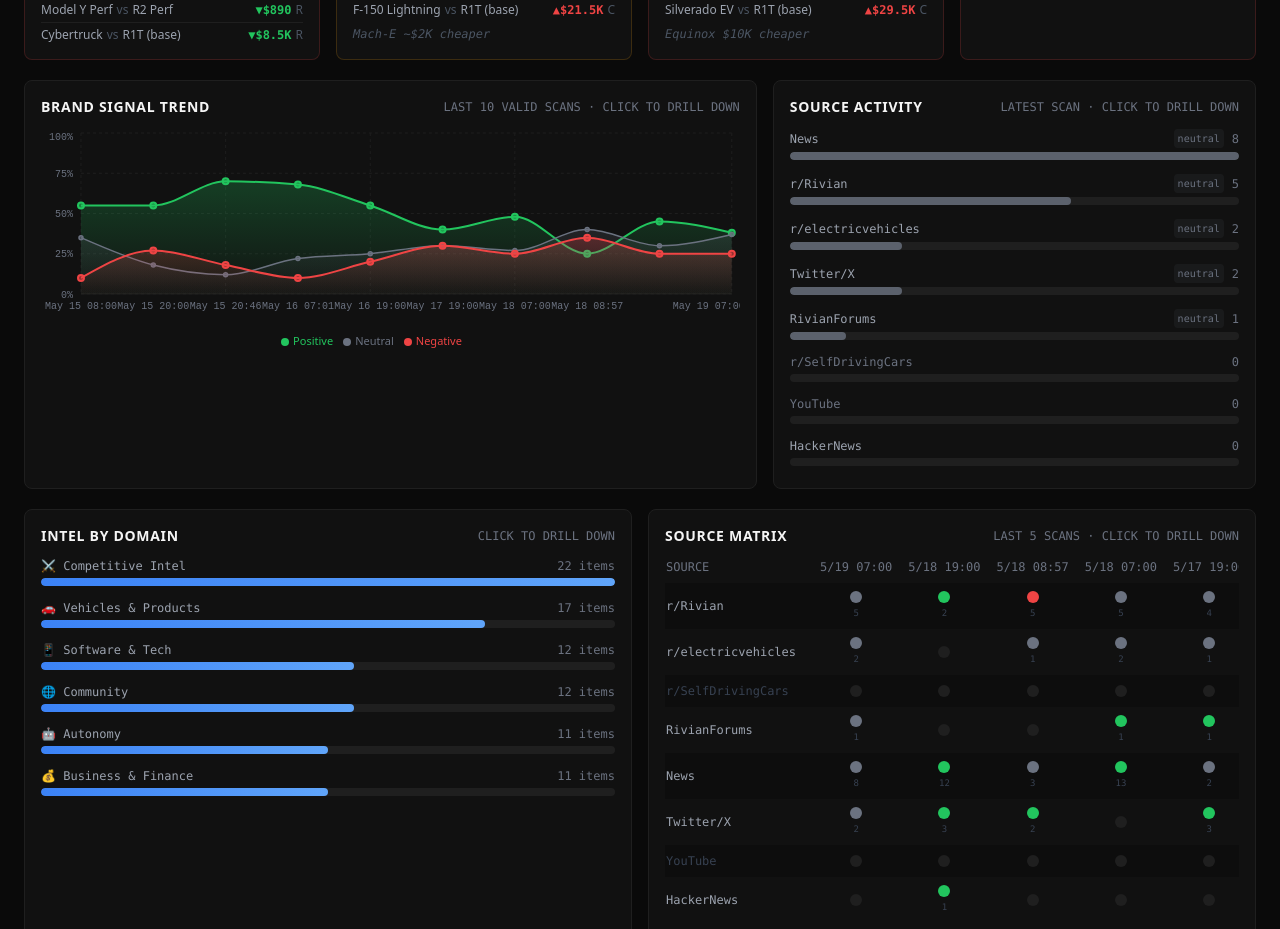
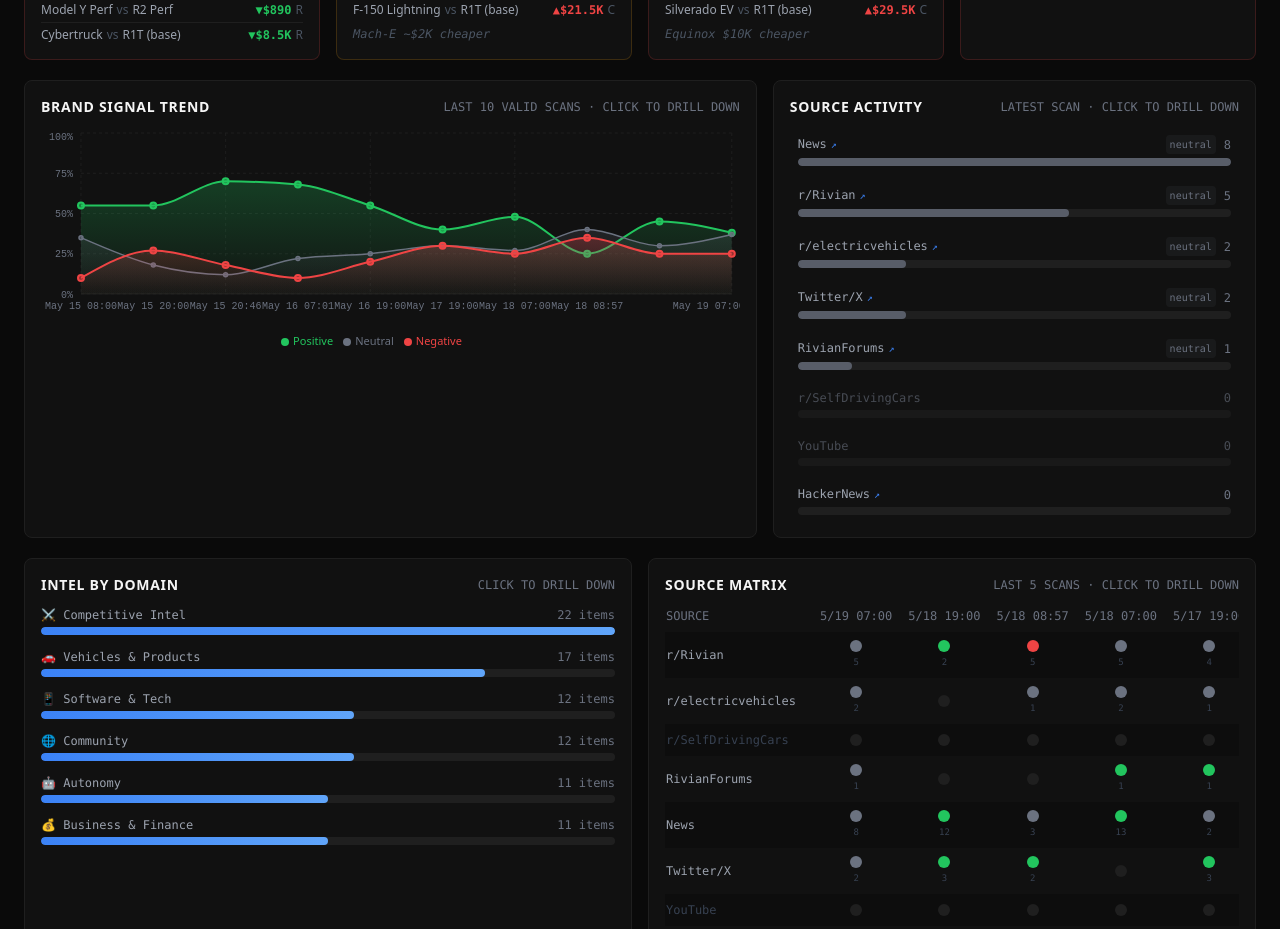
Before and after one commit to osunick/rivian-dashboard, a Next.js app: page / in a window 1280 px wide. Shown: the part 980-1909 px from the top of the page. Built offline with nearby package versions, Linux system fonts and the light colour scheme.

Commit message:
fix: portal-based ThemeModal + div click handler for source activity drill-downs

```diff
--- a/components/SourceActivityChart.tsx
+++ b/components/SourceActivityChart.tsx
@@ -48,19 +48,20 @@
         {sorted.map(entry => {
           const label = SOURCE_LABELS[entry.source as SourceKey] ?? entry.source;
           const color = sentimentColor(entry.sentiment);
-          const hasItems = itemsMap && (itemsMap[entry.source]?.length ?? 0) > 0;
+          const items = itemsMap?.[entry.source] ?? [];
+          const hasItems = items.length > 0;
           const pct = (entry.found / max) * 100;
 
           return (
-            <button
+            <div
               key={entry.source}
-              onClick={() => hasItems && setActive({ source: entry.source, label })}
-              className={`w-full text-left group ${hasItems ? 'cursor-pointer' : 'cursor-default'}`}
-              disabled={!hasItems}
+              onClick={() => { if (hasItems) setActive({ source: entry.source, label }); }}
+              className={`rounded-md px-2 py-1.5 transition-colors ${hasItems ? 'cursor-pointer hover:bg-[#1A1A1A]' : 'cursor-default opacity-60'}`}
             >
               <div className="flex items-center justify-between mb-1">
-                <span className={`text-xs font-mono transition-colors ${hasItems ? 'text-[#9CA3AF] group-hover:text-[#F5F5F5]' : 'text-[#6B7280]'}`}>
+                <span className={`text-xs font-mono ${hasItems ? 'text-[#9CA3AF]' : 'text-[#6B7280]'}`}>
                   {label}
+                  {hasItems && <span className="text-[#3B82F6] ml-1 text-[10px]">↗</span>}
                 </span>
                 <div className="flex items-center gap-2">
                   {entry.sentiment && (
@@ -71,7 +72,7 @@
                       {entry.sentiment}
                     </span>
                   )}
-                  <span className="text-[#6B7280] text-xs font-mono">
+                  <span className="text-[#6B7280] text-xs font-mono tabular-nums">
                     {entry.found}
                   </span>
                 </div>
@@ -82,11 +83,11 @@
                   style={{
                     width: `${pct}%`,
                     backgroundColor: color,
-                    opacity: entry.found === 0 ? 0.3 : 0.8,
+                    opacity: entry.found === 0 ? 0.2 : 0.75,
                   }}
                 />
               </div>
-            </button>
+            </div>
           );
         })}
 
--- a/components/ThemeModal.tsx
+++ b/components/ThemeModal.tsx
@@ -1,6 +1,7 @@
 'use client';
 
-import { useEffect } from 'react';
+import { useEffect, useState } from 'react';
+import { createPortal } from 'react-dom';
 import { SOURCE_LABELS, SourceKey } from '@/lib/types';
 
 interface Item {
@@ -26,61 +27,90 @@
 };
 
 export default function ThemeModal({ theme, items, onClose }: Props) {
-  // Close on Escape
+  const [mounted, setMounted] = useState(false);
+
   useEffect(() => {
+    setMounted(true);
     const handler = (e: KeyboardEvent) => { if (e.key === 'Escape') onClose(); };
     window.addEventListener('keydown', handler);
-    return () => window.removeEventListener('keydown', handler);
+    // Prevent body scroll while modal is open
+    document.body.style.overflow = 'hidden';
+    return () => {
+      window.removeEventListener('keydown', handler);
+      document.body.style.overflow = '';
+    };
   }, [onClose]);
 
-  return (
+  if (!mounted) return null;
+
+  const modal = (
     <div
-      className="fixed inset-0 z-50 flex items-center justify-center px-4"
-      style={{ background: 'rgba(0,0,0,0.75)' }}
+      style={{
+        position: 'fixed',
+        inset: 0,
+        zIndex: 9999,
+        display: 'flex',
+        alignItems: 'center',
+        justifyContent: 'center',
+        padding: '0 16px',
+        background: 'rgba(0,0,0,0.80)',
+      }}
       onClick={onClose}
     >
       <div
-        className="relative bg-[#111111] border border-[#2F2F2F] rounded-xl w-full max-w-2xl max-h-[80vh] flex flex-col shadow-2xl"
+        style={{
+          position: 'relative',
+          background: '#111111',
+          border: '1px solid #2F2F2F',
+          borderRadius: '12px',
+          width: '100%',
+          maxWidth: '672px',
+          maxHeight: '80vh',
+          display: 'flex',
+          flexDirection: 'column',
+          boxShadow: '0 25px 50px -12px rgba(0,0,0,0.9)',
+        }}
         onClick={e => e.stopPropagation()}
       >
         {/* Header */}
-        <div className="flex items-start justify-between px-5 py-4 border-b border-[#1F1F1F]">
-          <div className="flex-1 pr-4">
-            <div className="text-[#6B7280] text-xs font-mono uppercase tracking-wider mb-1">Theme</div>
-            <div className="text-[#F5F5F5] text-sm font-semibold leading-snug">{theme}</div>
+        <div style={{ display: 'flex', alignItems: 'flex-start', justifyContent: 'space-between', padding: '16px 20px', borderBottom: '1px solid #1F1F1F' }}>
+          <div style={{ flex: 1, paddingRight: '16px' }}>
+            <div style={{ color: '#6B7280', fontSize: '11px', fontFamily: 'monospace', textTransform: 'uppercase', letterSpacing: '0.1em', marginBottom: '4px' }}>Source</div>
+            <div style={{ color: '#F5F5F5', fontSize: '14px', fontWeight: 600, lineHeight: 1.4 }}>{theme}</div>
           </div>
           <button
             onClick={onClose}
-            className="text-[#6B7280] hover:text-[#F5F5F5] text-lg leading-none transition-colors mt-0.5"
+            style={{ color: '#6B7280', fontSize: '18px', lineHeight: 1, background: 'none', border: 'none', cursor: 'pointer', marginTop: '2px' }}
           >
             ✕
           </button>
         </div>
 
         {/* Body */}
-        <div className="overflow-y-auto flex-1 px-5 py-4 space-y-4">
+        <div style={{ overflowY: 'auto', flex: 1, padding: '16px 20px', display: 'flex', flexDirection: 'column', gap: '16px' }}>
           {items.length === 0 ? (
-            <div className="text-[#6B7280] text-sm font-mono text-center py-8">
-              No source items linked to this theme.
+            <div style={{ color: '#6B7280', fontSize: '13px', fontFamily: 'monospace', textAlign: 'center', padding: '32px 0' }}>
+              No items found for this source.
             </div>
           ) : (
             items.map((item, i) => (
-              <div key={i} className="border border-[#1F1F1F] rounded-lg p-4 space-y-2">
-                <div className="flex flex-wrap items-center gap-2">
-                  <span className="text-[#6B7280] text-xs font-mono">
+              <div key={i} style={{ border: '1px solid #1F1F1F', borderRadius: '8px', padding: '16px', display: 'flex', flexDirection: 'column', gap: '8px' }}>
+                <div style={{ display: 'flex', flexWrap: 'wrap', alignItems: 'center', gap: '8px' }}>
+                  <span style={{ color: '#6B7280', fontSize: '11px', fontFamily: 'monospace' }}>
                     {SOURCE_LABELS[item.source as SourceKey] ?? item.source}
                   </span>
-                  <span
-                    className="text-xs font-mono px-1.5 py-0.5 rounded"
-                    style={{
-                      color: SENTIMENT_COLOR[item.sentiment] ?? '#6B7280',
-                      background: (SENTIMENT_COLOR[item.sentiment] ?? '#6B7280') + '18',
-                    }}
-                  >
+                  <span style={{
+                    fontSize: '11px',
+                    fontFamily: 'monospace',
+                    padding: '2px 6px',
+                    borderRadius: '4px',
+                    color: SENTIMENT_COLOR[item.sentiment] ?? '#6B7280',
+                    background: (SENTIMENT_COLOR[item.sentiment] ?? '#6B7280') + '22',
+                  }}>
                     {item.sentiment}
                   </span>
                   {item.publishedAt && (
-                    <span className="text-[#4B5563] text-xs font-mono">{item.publishedAt}</span>
+                    <span style={{ color: '#4B5563', fontSize: '11px', fontFamily: 'monospace' }}>{item.publishedAt}</span>
                   )}
                 </div>
 
@@ -88,20 +118,20 @@
                   href={item.url}
                   target="_blank"
                   rel="noopener noreferrer"
-                  className="text-[#F5F5F5] text-sm font-semibold hover:text-[#3B82F6] transition-colors block leading-snug"
+                  style={{ color: '#F5F5F5', fontSize: '14px', fontWeight: 600, textDecoration: 'none', lineHeight: 1.4, display: 'block' }}
                 >
                   {item.title}
                 </a>
 
                 {item.snippet && (
-                  <p className="text-[#9CA3AF] text-xs leading-relaxed">{item.snippet}</p>
+                  <p style={{ color: '#9CA3AF', fontSize: '12px', lineHeight: 1.6, margin: 0 }}>{item.snippet}</p>
                 )}
 
                 <a
                   href={item.url}
                   target="_blank"
                   rel="noopener noreferrer"
-                  className="text-[#3B82F6] text-xs font-mono hover:underline break-all"
+                  style={{ color: '#3B82F6', fontSize: '11px', fontFamily: 'monospace', textDecoration: 'none', wordBreak: 'break-all' }}
                 >
                   🔗 {item.url}
                 </a>
@@ -110,10 +140,12 @@
           )}
         </div>
 
-        <div className="px-5 py-3 border-t border-[#1F1F1F] text-[#4B5563] text-xs font-mono">
-          {items.length} source item{items.length !== 1 ? 's' : ''}
+        <div style={{ padding: '12px 20px', borderTop: '1px solid #1F1F1F', color: '#4B5563', fontSize: '11px', fontFamily: 'monospace' }}>
+          {items.length} item{items.length !== 1 ? 's' : ''}
         </div>
       </div>
     </div>
   );
+
+  return createPortal(modal, document.body);
 }
```
Also changed, not shown: 1 other file (tests, documents, lock files or other folders).
